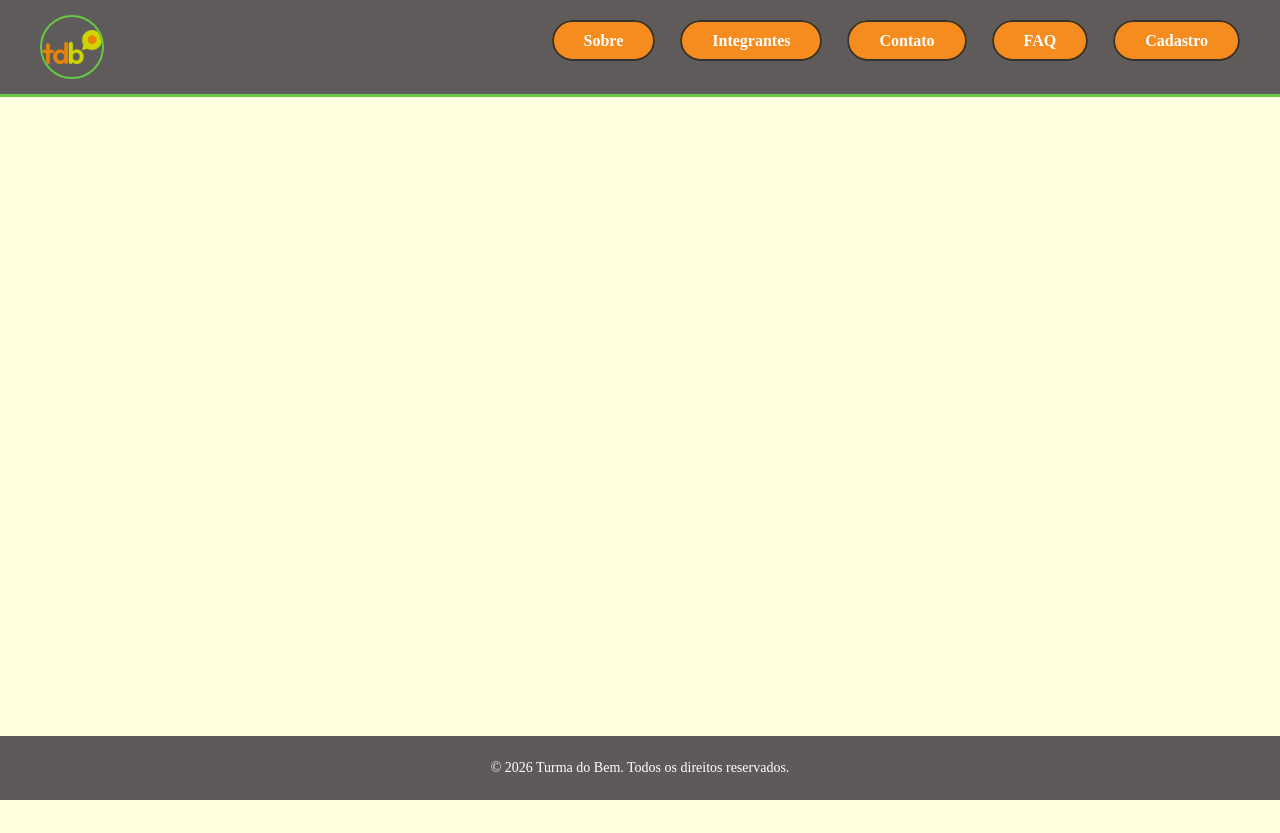
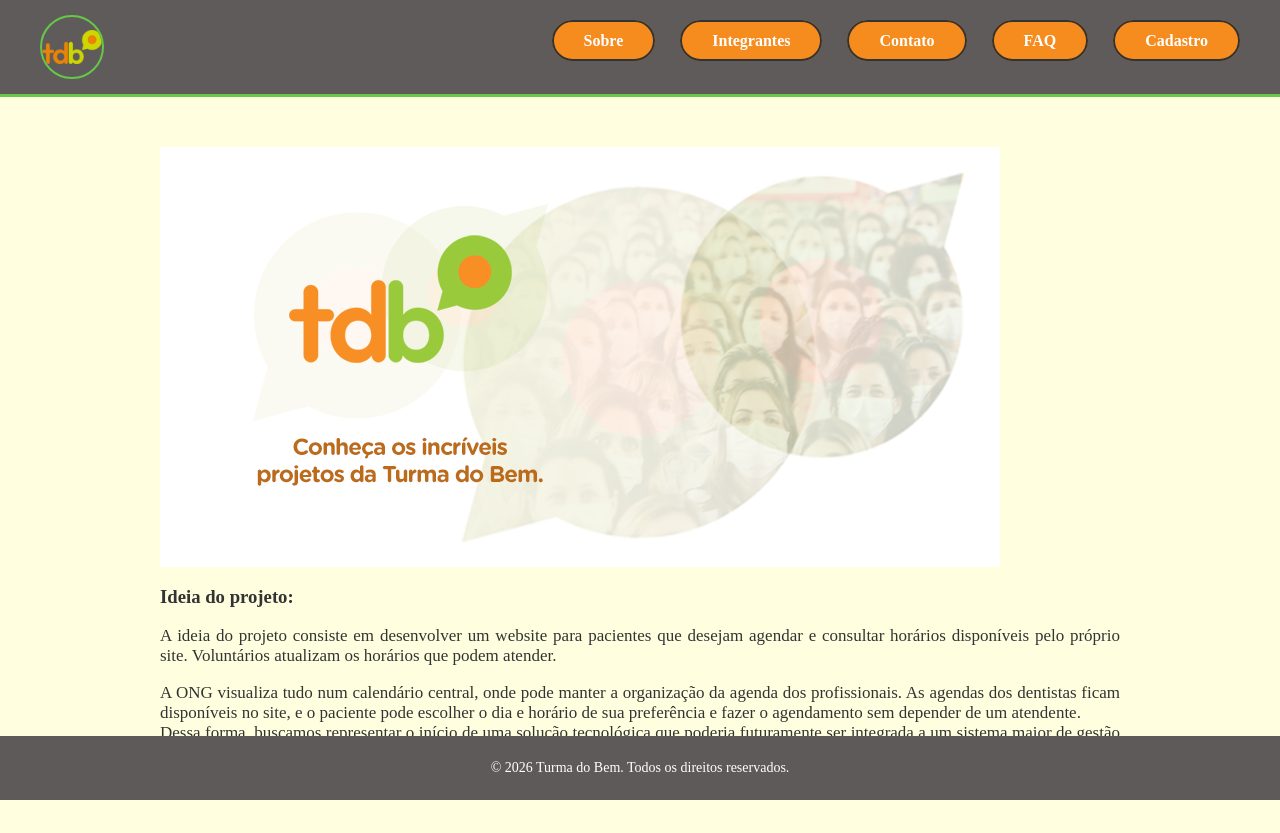
Before and after one commit to G-Barca/sprint3, a React (Vite) app: page /sobre in a window 1280 px wide. Before the commit the page ends 800 px from the top, so only its background shows below. Built offline with nearby package versions, Linux system fonts and the light colour scheme.

Commit message:
Feat: novas páginas criadas

```diff
--- a/src/components/App.tsx
+++ b/src/components/App.tsx
@@ -1,18 +1,20 @@
 import { BrowserRouter, Routes, Route } from 'react-router-dom';
+
 import { Header } from './Header';
+import { Footer } from './Footer';
 import { Home } from '../pages/Home';
-import { Footer } from '../components/Footer';
 import { Integrantes } from '../pages/Integrantes';
+import { Sobre } from '../pages/Sobre';
 
 function App() {
   return (
     <BrowserRouter>
       <Header />
-        <Routes>
-  <Route path="/" element={<Home />} />
-  <Route path="/integrantes" element={<Integrantes />} />
-</Routes>
-
+      <Routes>
+        <Route path="/" element={<Home />} />
+        <Route path="/integrantes" element={<Integrantes />} />
+        <Route path="/sobre" element={<Sobre />} />
+      </Routes>
       <Footer />
     </BrowserRouter>
   );
--- /dev/null
+++ b/src/pages/Sobre.tsx
@@ -0,0 +1,20 @@
+export function Sobre() {
+  return (
+    <main className="conteudo">
+      <section className="sobre">
+        <article>
+          <img src="/img/tdb.png" alt="Turma do Bem" />
+          <h1><strong>Ideia do projeto:</strong></h1>
+          <p>
+            A ideia do projeto consiste em desenvolver um website para pacientes que desejam agendar e consultar horários disponíveis pelo próprio site. Voluntários atualizam os horários que podem atender.
+          </p>
+          <p>
+            A ONG visualiza tudo num calendário central, onde pode manter a organização da agenda dos profissionais.
+            As agendas dos dentistas ficam disponíveis no site, e o paciente pode escolher o dia e horário de sua preferência e fazer o agendamento sem depender de um atendente. <br />
+            Dessa forma, buscamos representar o início de uma solução tecnológica que poderia futuramente ser integrada a um sistema maior de gestão para a ONG Turma do Bem. O site foi desenvolvido utilizando conceitos básicos de front end, como a manipulação dos elementos HTML, estilização CSS e formulários com JavaScript; com menu de navegação, imagens, animações, textos, labels e formulários de registro.
+          </p>
+        </article>
+      </section>
+    </main>
+  );
+}
```
Also changed, not shown: src/pages/Contato.tsx (added).
